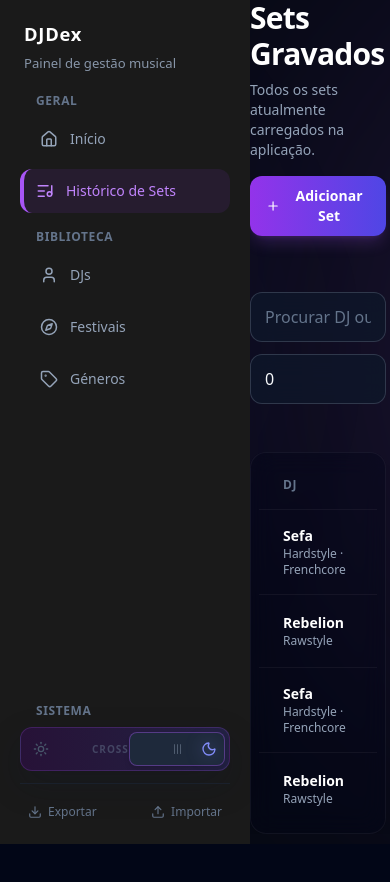
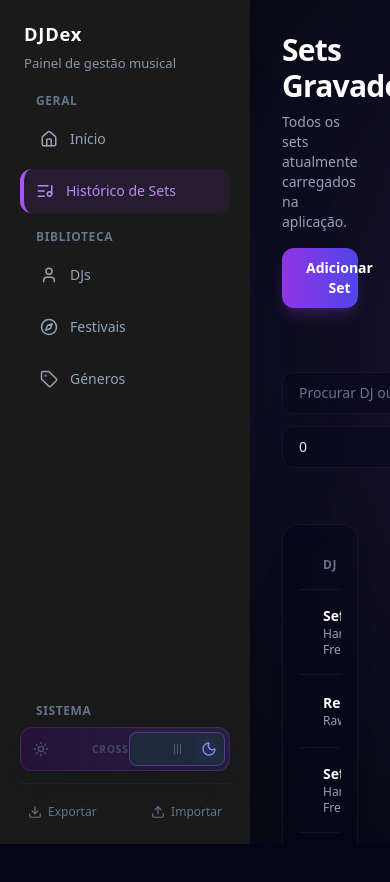
Before and after one commit to opaulosilva233/DJDex, a React (Vite) app: page /lista in a window 390 px wide. Shown: the top 882 px of the page. Built offline with nearby package versions, Linux system fonts and the light colour scheme.

Commit message:
feat: enhance SetList component layout; update structure and styling for improved responsiveness and user experience

```diff
--- a/src/pages/SetList.jsx
+++ b/src/pages/SetList.jsx
@@ -18,7 +18,7 @@ export default function SetList({ sets, djs = [], festivais = [], generos = [],
   })
 
 	return (
-		<section className="page-section flex-1 min-h-0 overflow-y-auto pr-1 bg-transparent">
+		<div className="w-full p-8 md:p-12 flex flex-col gap-8 bg-transparent">
 			<div className="flex flex-col md:flex-row md:items-center md:justify-between gap-4 mb-8">
 				<div>
 					<h1 className="text-3xl font-black tracking-tight text-slate-900 dark:text-white">Sets Gravados</h1>
@@ -53,7 +53,7 @@ export default function SetList({ sets, djs = [], festivais = [], generos = [],
 				/>
 			</div>
 
-			<div className="bg-white/40 dark:bg-slate-950/30 backdrop-blur-md border border-slate-200/50 dark:border-white/5 rounded-2xl shadow-xl overflow-hidden p-2">
+			<div className="bg-white/40 dark:bg-slate-950/30 backdrop-blur-md border border-slate-200/50 dark:border-white/5 rounded-2xl shadow-xl overflow-x-auto p-4">
 				<div className="overflow-x-auto">
 					<table className="w-full border-collapse bg-transparent">
 						<thead className="text-xs font-bold uppercase tracking-wider text-slate-400 dark:text-slate-500 border-b border-slate-200/30 dark:border-white/5">
@@ -130,6 +130,6 @@ export default function SetList({ sets, djs = [], festivais = [], generos = [],
 					</table>
 				</div>
 			</div>
-		</section>
+		</div>
 	)
 }
```
